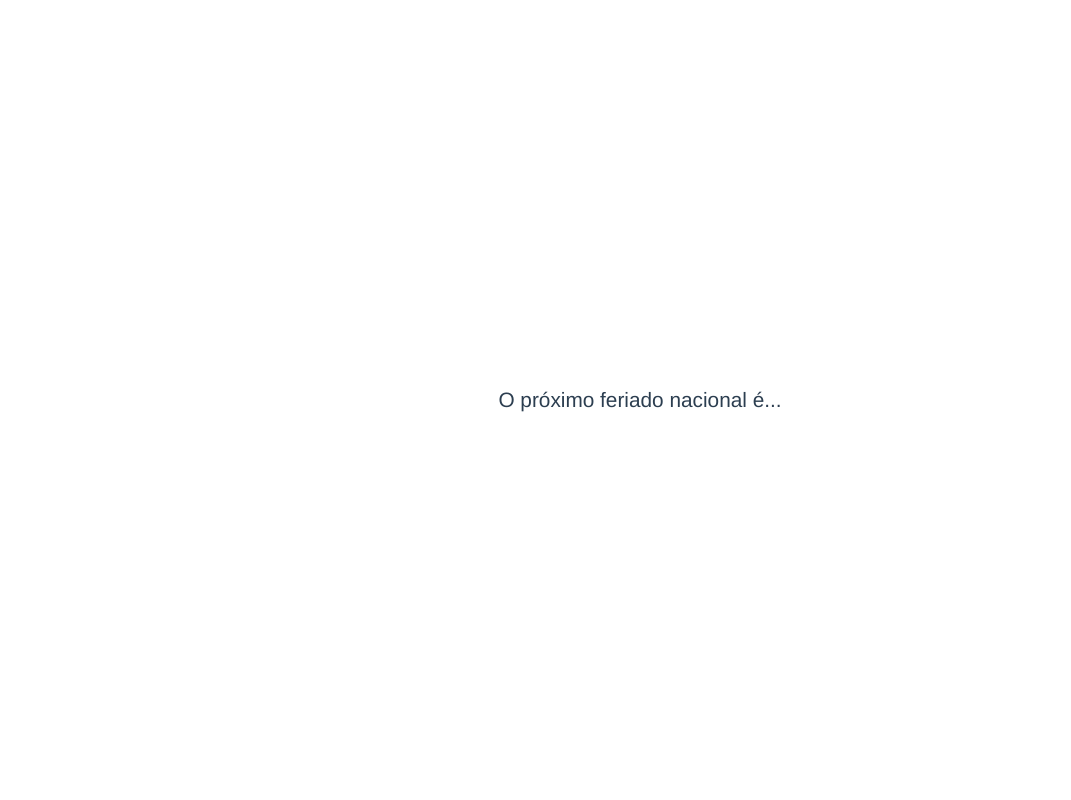
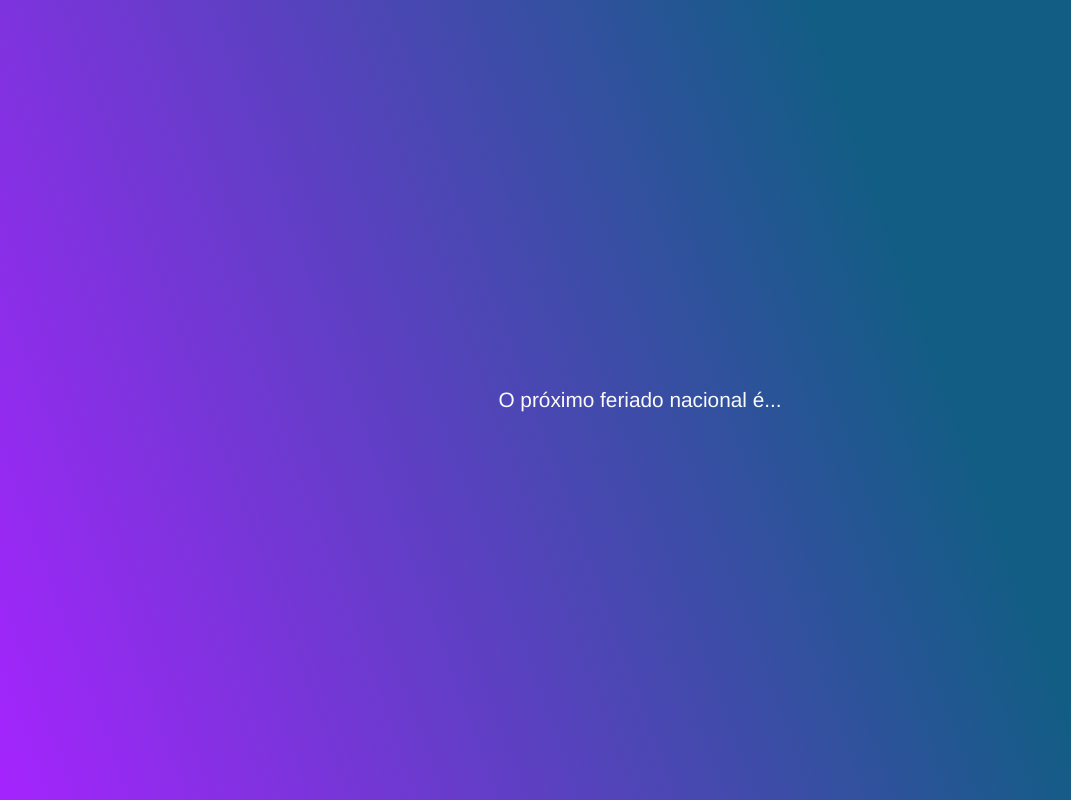
Before and after one commit to Leandrigues/feriado, a Vue app: page / in a window 1280 px wide. Shown: the whole page, without its empty margins (0-1071 px from the left). Built offline with nearby package versions, Linux system fonts and the light colour scheme; no server answers.

Commit message:
Add color palette

```diff
--- a/src/App.vue
+++ b/src/App.vue
@@ -1,7 +1,9 @@
 <template>
-  <div class="container">
-    <div class="header">O próximo feriado nacional é...</div>
-    <div class="holiday" v-if="nextHoliday">{{ formattedDate }} - {{ formattedTitle }}</div>
+  <div class="background" :style="{background: `linear-gradient(70deg, ${palettes[selectedColor].primary} 0%, ${palettes[selectedColor].secondary} 70%)`, color: palettes[selectedColor].text }">
+    <div class="container">
+      <div class="header">O próximo feriado nacional é...</div>
+      <div class="holiday" v-if="nextHoliday">{{ formattedDate }} - {{ formattedTitle }}</div>
+    </div>
   </div>
 </template>
 
@@ -21,7 +23,41 @@ export default {
       },
       token: '3058|bfBc3asxUIB7IuWjgwU5FtHeNJndxfLP',
       base_url: 'https://api.invertexto.com/v1/holidays/2023?token=',
-      nextHoliday: undefined
+      nextHoliday: undefined,
+      palettes: [
+        {
+          primary:'#F79272',
+          secondary: '#B589B4',
+          text: '#FBFBFB'
+        },
+        {
+          primary:'#8447FF',
+          secondary: '#D972FF',
+          text: '#FBFBFB'
+        },
+        {
+          primary:'#a524fe',
+          secondary: '#125d84',
+          text: '#FBFBFB'
+        },
+        {
+          primary:'#1df495',
+          secondary: '#7405a6',
+          text: '#FBFBFB'
+        },
+        {
+          primary:'#64a1b9',
+          secondary: '#f340dc',
+          text: '#FBFBFB'
+        },
+        {
+          primary:'#3fc9b9',
+          secondary: '#b2f70c ',
+          text: '#FBFBFB'
+        },
+      ],
+      selectedColor: Math.ceil(((Math.random() * 100) % 5) - 1)
+
     }
   },
   beforeMount() {
@@ -90,6 +126,15 @@ body, html {
   height: 100%;
 }
 
+.background {
+  height: 100%;
+  width: 100%;
+  display: flex;
+  align-items: center;
+  height: 100%;
+  justify-content: center;
+}
+
 .container {
   display: flex;
   flex-direction: column;
```
